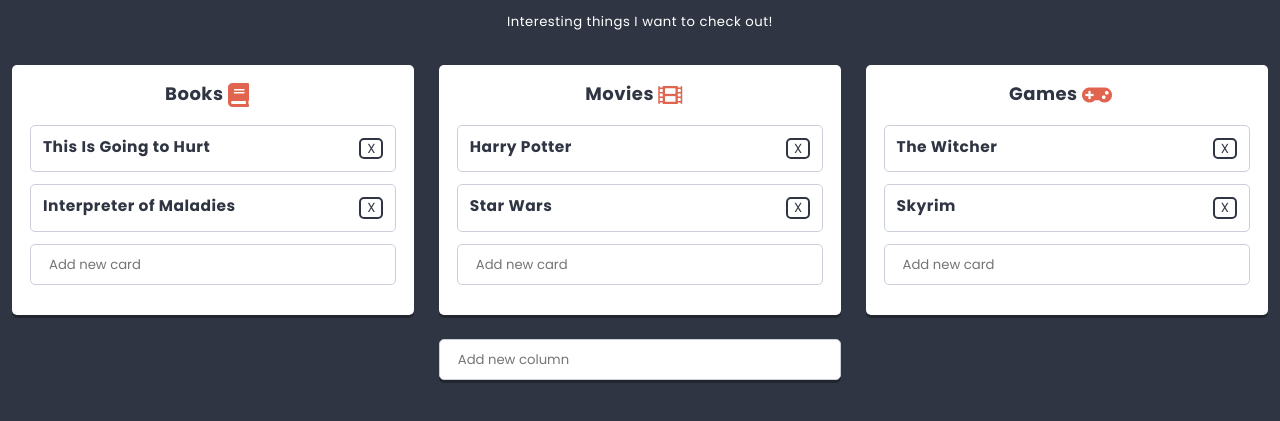
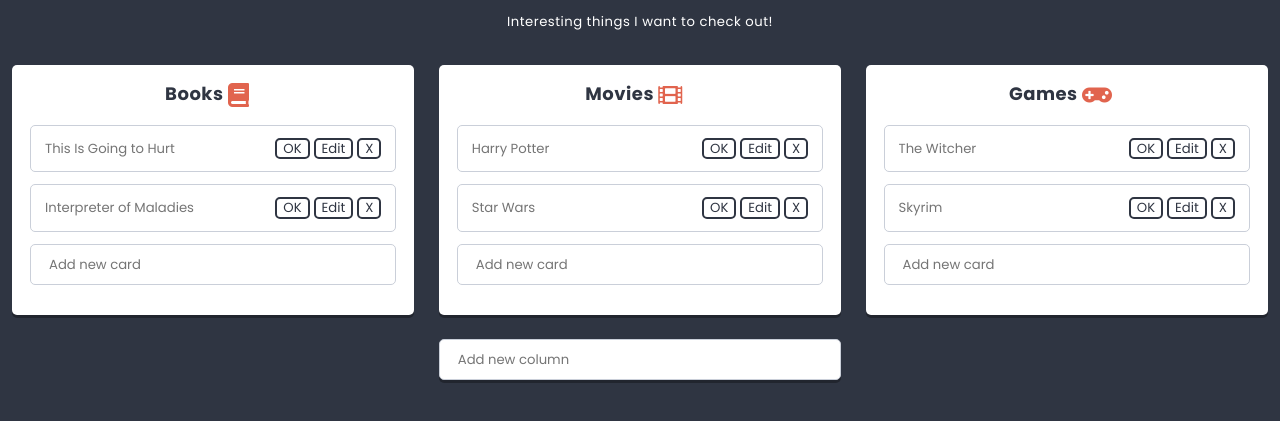
Before and after one commit to micdropped/mod15, a React app: page / in a window 1280 px wide. Shown: the part 367-788 px from the top of the page. Built offline with nearby package versions, Linux system fonts and the light colour scheme.

Commit message:
my tryouts

```diff
--- a/src/components/Card/Card.js
+++ b/src/components/Card/Card.js
@@ -1,23 +1,66 @@
 import React from 'react';
 import styles from './Card.scss';
+import Button from '../Button/Button';
 import PropTypes from 'prop-types';
 
 
+class Card extends React.Component {
+    state = {
+        readOnly: true,
+    }
 
+    static propTypes = {
+        title: PropTypes.node.isRequired,
+        id: PropTypes.node.isRequired
+    }
 
-const Card = (props) => {
+    enableEdit() {
+        this.setState(state => (
+            {
+                readOnly: false,
+                btnEdit: 'OK'
+            }
+        ))
+    }
 
-    return (
-        < section className={styles.component} >
-            <h3>{props.title}</h3>
-            <button className={styles.btn} onClick={() => {
-                console.log("działam", props)
-            }}>X</button>
-        </section >
-    )
+    handleChange() { }
+
+    render() {
+        console.log("state col", this.state)
+        console.log("props col", this.props)
+        return (
+            < section className={styles.component} >
+                <input type="text"
+                    readOnly={this.state.readOnly}
+                    placeholder={this.props.title}
+                    onChange={this.handleChange()} />
+                <div className={styles.btnGroup}>
+                    <button className={styles.btn} onClick={() => this.enableEdit()}>OK</button>
+                    <button className={styles.btn} onClick={() => this.enableEdit()}>Edit</button>
+                    <button className={styles.btn} onClick={() => this.props.removeCard(this.props.id)}>X</button>
+                </div>
+            </section>
+        )
+    }
+
 }
-Card.propTypes = {
-    title: PropTypes.node,
-};
+
+// const Card = (props) => {
+
+//     return (
+//         < section className={styles.component} >
+//             <input type="text" readOnly={false} placeholder={props.title} />
+//             <div className={styles.btnGroup}>
+//                 <button className={styles.btn}>Edit</button>
+//                 <button className={styles.btn} onClick={() => props.removeCard(props.id)
+//                 }>X</button>
+//             </div>
+
+//         </section >
+//     )
+// }
+// Card.propTypes = {
+//     title: PropTypes.node,
+// };
 
 export default Card;
--- a/src/components/Card/Card.scss
+++ b/src/components/Card/Card.scss
@@ -12,7 +12,19 @@
 
 }
 
+.btnGroup {
+  display: flex;
+}
+
+input {
+  width: 100%;
+  border: none;
+  outline: none;
+
+}
+
 .btn {
+  margin: 0 $base-size/6;
   color: $color-dark;
   background: $color-light;
   border: 2px solid $color-dark;
@@ -25,4 +37,10 @@
     color: $color-light;
     background: $color-dark;
   }
+
+  &:focus {
+    color: $color-light;
+    background: $color-dark;
+  }
+
 }
--- a/src/components/Column/Column.js
+++ b/src/components/Column/Column.js
@@ -33,9 +33,26 @@
         ));
     }
 
+
+    removeCard(id) {
+        //console.log('remove card', id)
+        console.log(this.state)
+        this.setState({
+            cards: this.state.cards.filter(card => card.key !== id)
+        })
+    }
+
+    editCard(title) {
+        this.setState({
+            cards: this.state.cards.map()
+
+        })
+    }
+
+
     render() {
         console.log("state col", this.state)
-
+        console.log("props col", this.props)
         return (
             <section className={styles.component}>
                 <h3 className={styles.title}>{this.props.title}
@@ -45,8 +62,8 @@
                     </span>
                 </h3>
                 <div>
-                    {this.state.cards.map((card, key) => {
-                        return <Card title={card.title} key={key} />
+                    {this.state.cards.map((card) => {
+                        return <Card title={card.title} key={card.key} id={card.key} removeCard={this.removeCard.bind(this)} />
                     })}
                 </div>
                 <div>
```
